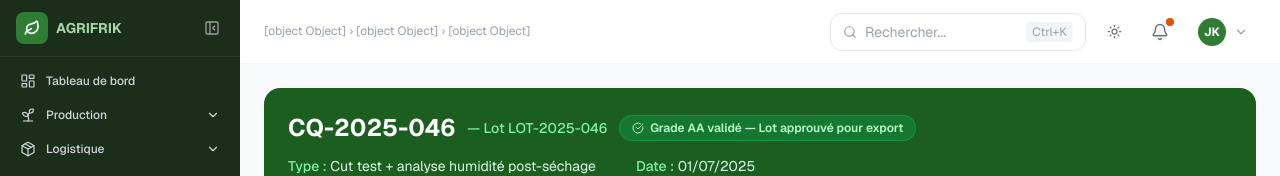
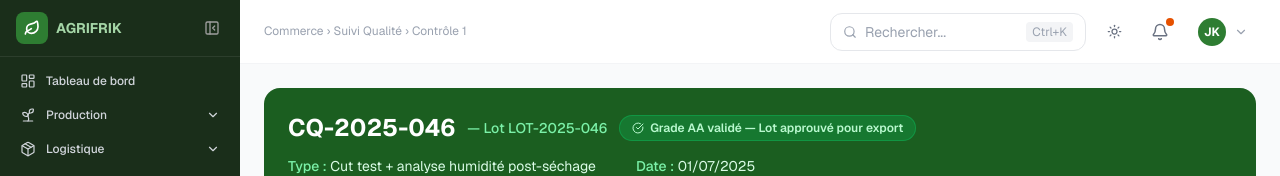
Before and after one commit to ibinter/agrifrik-erp, a Next.js app: page /suivi-qualite/1 in a window 1280 px wide. Shown: the top 176 px of the page. Built offline with nearby package versions, Linux system fonts and the light colour scheme; sample sign-in values are in the browser's storage.

Commit message:
Fix: breadcrumb suivi-qualite/[id] - objets -> strings

```diff
--- a/app/(erp)/suivi-qualite/[id]/page.tsx
+++ b/app/(erp)/suivi-qualite/[id]/page.tsx
@@ -12,11 +12,7 @@ export default async function SuiviQualiteDetailPage({
   return (
     <div className="flex-1 flex flex-col min-h-screen bg-gray-50">
       <Topbar
-        breadcrumb={[
-          { label: "Commerce", href: "/ventes" },
-          { label: "Suivi Qualité", href: "/suivi-qualite" },
-          { label: `Contrôle ${id}` },
-        ]}
+        breadcrumb={["Commerce", "Suivi Qualité", `Contrôle ${id}`]}
       />
 
       <div className="p-6 space-y-6">
```
